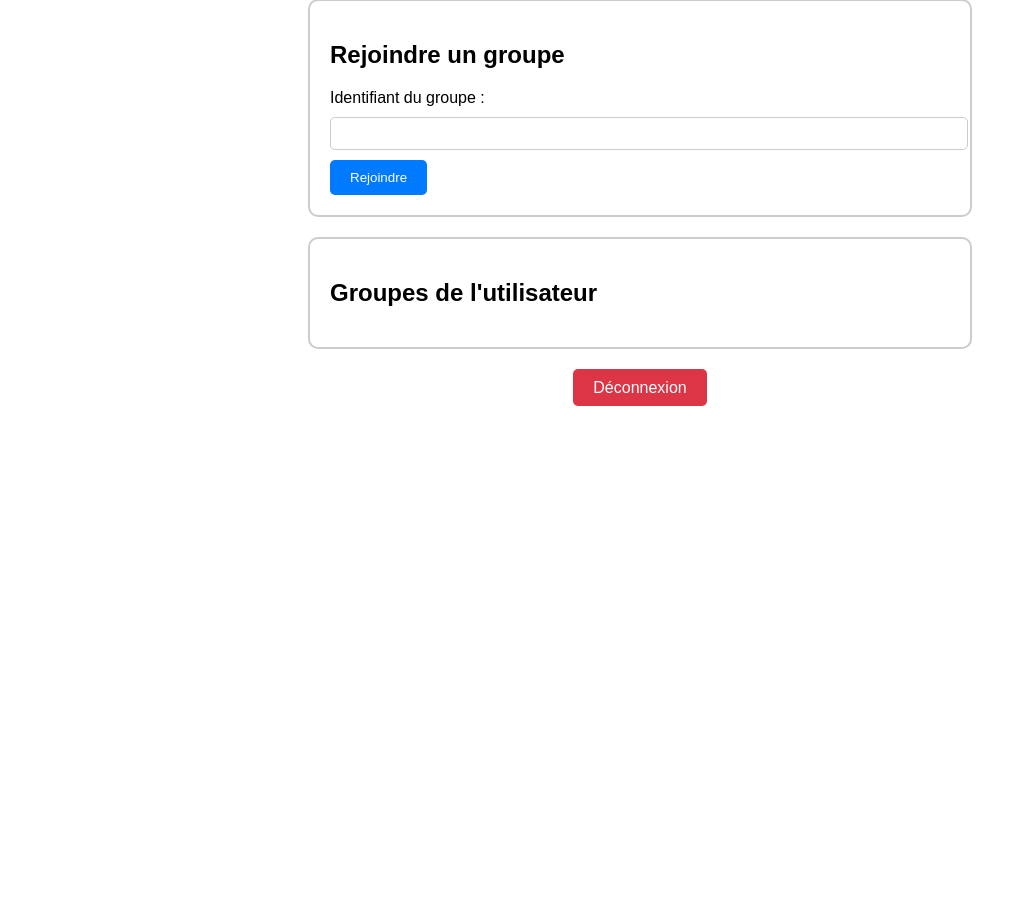
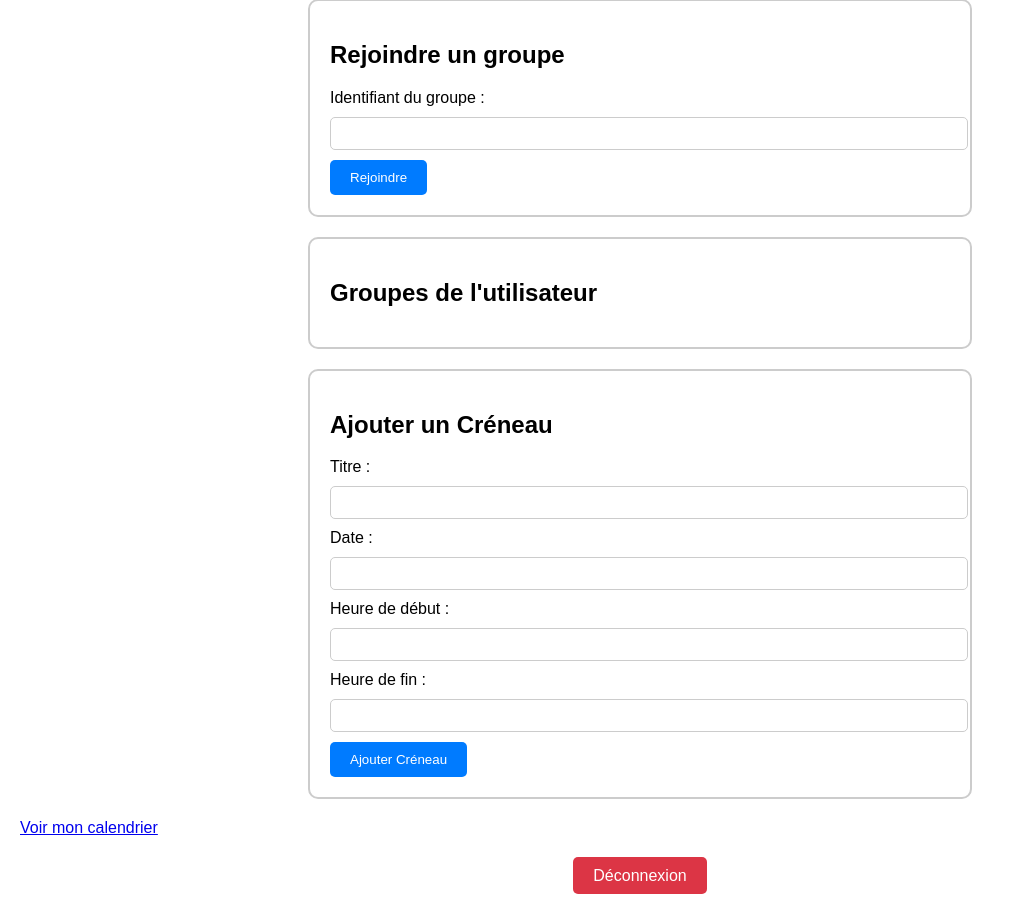
Before and after one commit to Nathanlsch/ProjetFinDeSession, a Flask app: page /acceuil in a window 1280 px wide. Shown: the part 323-1228 px from the top of the page, without its empty margins (0-1015 px from the left). Before the commit the page ends 729 px from the top, so only its background shows below. Run offline with Flask 3, Linux system fonts and the light colour scheme; the visitor is signed in with stand-in values (Sample User, id 1); data that the repository does not hold is empty; some libraries are stand-ins or nearby versions.

Commit message:
Ajout calendrier personnel

```diff
--- a/ServicePython/ServiceBdd.py
+++ b/ServicePython/ServiceBdd.py
@@ -32,7 +32,8 @@ def supprimeUtilisateur(user_id):
 def CreerDonneeUtilisateur(name):
     user_data = {
         "name": name,
-        "groupes": []
+        "groupes": [],
+        "events" : []
     }
     return user_data
 
@@ -220,6 +221,34 @@ def ajouter_evenement_groupe(event_json, group_id):
     else:
         print("Le groupe", group_id, "n'existe pas dans la base de données.")
 
+def ajouter_evenement_user(event_json, user_id):
+    # Convertir l'objet JSON en dictionnaire Python
+    event_data = json.loads(event_json)
+
+    # Référence de l'user dans la base de données
+    user_ref = db.collection("users").document(user_id)
+
+    # Obtenir le document de l'user
+    user_doc = user_ref.get()
+
+    # Vérifier si l'user existe dans la base de données
+    if user_doc.exists:
+        # Obtenir les données du groupe
+        user_data = user_doc.to_dict()
+
+        # Obtenir la liste des événements actuels du groupe
+        events = user_data.get("events", [])
+
+        # Ajouter le nouvel événement à la liste des événements
+        events.append(event_data)
+
+        # Mettre à jour les données du groupe avec la nouvelle liste d'événements
+        user_ref.update({"events": events})
+
+        print("Événement ajouté avec succès au groupe", user_id)
+    else:
+        print("Le groupe", user_id, "n'existe pas dans la base de données.")
+
 def liste_evenements_groupe(group_id):
     # Référence du groupe dans la base de données
     group_ref = db.collection("groupes").document(group_id)
@@ -239,6 +268,27 @@ def liste_evenements_groupe(group_id):
         return events
     else:
         print("Le groupe", group_id, "n'existe pas dans la base de données.")
+        return []
+
+def liste_evenements_user(user_id):
+    # Référence du groupe dans la base de données
+    user_ref = db.collection("users").document(user_id)
+
+    # Obtenir le document du groupe
+    user_doc = user_ref.get()
+
+    # Vérifier si le groupe existe dans la base de données
+    if user_doc.exists:
+        # Obtenir les données du groupe
+        user_data = user_doc.to_dict()
+
+        # Obtenir la liste des événements du groupe
+        events = user_data.get("events", [])
+
+        # Retourner la liste des événements (convertis en JSON)
+        return events
+    else:
+        print("Le groupe", user_id, "n'existe pas dans la base de données.")
         return []
 
 def user_existe(document_id):
--- a/main.py
+++ b/main.py
@@ -141,6 +141,30 @@ def sauvegarder_creneau():
         ServiceBdd.ajouter_evenement_groupe(json, group_id)
     return 'Créneau ajouté avec succès !'
 
+@app.route('/sauvegarder-creneau-user', methods=['POST'])
+def sauvegarder_creneau_user():
+    if request.method == 'POST':
+        # Récupérer les données du formulaire
+        titre = request.form.get('titre')
+        date = request.form.get('date')
+        heure_debut = request.form.get('heure-debut')
+        heure_fin = request.form.get('heure-fin')
+        user_id = session['user_id']
+
+        json = creer_evenement_json(date, heure_debut,heure_fin,titre)
+        ServiceBdd.ajouter_evenement_user(json, user_id)
+    return 'Créneau ajouté avec succès !'
+
+@app.route('/calendrier-user')
+def calendrier_user():
+    liste_groupe = ServiceBdd.groupesUtilisateurParIdUtilisateur(session['user_id'])
+    liste_ids = [element['id'] for element in liste_groupe]
+    events = ServiceBdd.liste_evenements_user(session['user_id'])
+    for group_id in liste_ids :
+        events_groupe = ServiceBdd.liste_evenements_groupe(group_id)
+        events.extend(events_groupe)
+    print(events)
+    return render_template('emploi_du_temps.html', events=json.dumps(events), group_id="null")
 
 '''
 if __name__ == '__main__':
--- a/static/css/style_acceuil.css
+++ b/static/css/style_acceuil.css
@@ -11,7 +11,8 @@ body {
 
   #create-group-form,
   #join-group-form,
-  #user-groups{
+  #user-groups,
+  #creneau-form{
     width: 50%;
     margin: 0 auto;
     padding: 20px;
@@ -26,13 +27,15 @@ body {
   }
 
   #create-group-form form label,
-  #join-group-form form label {
+  #join-group-form form label,
+  #creneau-form label {
     display: block;
     margin-bottom: 10px;
   }
 
   #create-group-form form input[type="text"],
-  #join-group-form form input[type="text"] {
+  #join-group-form form input[type="text"],
+  #creneau-form input[type="text"]{
     width: 100%;
     padding: 8px;
     border: 1px solid #ccc;
@@ -41,7 +44,8 @@ body {
   }
 
   #create-group-form form button,
-  #join-group-form form button {
+  #join-group-form form button,
+  #creneau-form button {
     padding: 10px 20px;
     background-color: #007bff;
     color: #fff;
@@ -51,7 +55,8 @@ body {
   }
 
   #create-group-form form button:hover,
-  #join-group-form form button:hover {
+  #join-group-form form button:hover,
+  #creneau-form button:hover{
     background-color: #0056b3;
   }
 
--- a/template/acceuil.html
+++ b/template/acceuil.html
@@ -4,6 +4,17 @@
   <meta charset="UTF-8">
   <title>Page de bienvenue</title>
   <link rel="stylesheet" type="text/css" href="../static/css/style_acceuil.css">
+
+  <link rel="stylesheet" href="https://code.jquery.com/ui/1.12.1/themes/base/jquery-ui.css">
+  <script src="https://code.jquery.com/jquery-3.5.1.min.js"></script>
+  <script src="https://code.jquery.com/ui/1.12.1/jquery-ui.min.js"></script>
+  <script src="https://cdnjs.cloudflare.com/ajax/libs/jquery-timepicker/1.10.0/jquery.timepicker.min.js"></script>
+  <link rel="stylesheet" href="https://cdnjs.cloudflare.com/ajax/libs/jquery-timepicker/1.10.0/jquery.timepicker.min.css">
+
+
+
+
+
 </head>
 
 
@@ -39,10 +50,65 @@
     {% endfor %}
   </div>
 
+  <!-- Formulaire de saisie des créneaux -->
+  <form id="creneau-form" action="/sauvegarder-creneau-user" method="post" onsubmit="submitForm(event)">
+    <h2>Ajouter un Créneau</h2>
+    <label for="titre">Titre :</label>
+    <input type="text" id="titre" name="titre" required>
+    <label for="date">Date :</label>
+    <input type="text" id="date" name="date" required>
+    <label for="heure-debut">Heure de début :</label>
+    <input type="text" id="heure-debut" name="heure-debut" required>
+    <label for="heure-fin">Heure de fin :</label>
+    <input type="text" id="heure-fin" name="heure-fin" required>
+    <button type="submit">Ajouter Créneau</button>
+  </form>
+
+  <div id="calendrier">
+    <a href="/calendrier-user">Voir mon calendrier</a>
+  </div>
+
   <div id="logout-button">
     <a href="/deconnexion">Déconnexion</a>
   </div>
 
 
+   <!-- Script JavaScript pour activer le datepicker et les time pickers -->
+   <script>
+    // Activer le datepicker pour le champ de saisie de la date
+    $(function() {
+      $("#date").datepicker({ dateFormat: "yy-mm-dd" });
+    });
+
+    // Activer les time pickers pour les champs de saisie des heures de début et de fin
+    $(function() {
+      $("#heure-debut, #heure-fin").timepicker({ timeFormat: 'H:i', dropdown: false });
+    });
+
+    function submitForm(event) {
+        event.preventDefault(); // Empêche le comportement par défaut du formulaire
+
+        // Récupérer les données du formulaire
+        var formData = $('#creneau-form').serialize();
+
+        // Envoyer les données du formulaire au serveur de manière asynchrone
+        $.ajax({
+            type: 'POST',
+            url: '/sauvegarder-creneau-user',
+            data: formData,
+            success: function(response) {
+                // Faire quelque chose en cas de succès, par exemple afficher un message de confirmation
+                alert('Créneau ajouté avec succès!');
+            },
+            error: function(xhr, status, error) {
+                // Gérer les erreurs en cas d'échec de la requête
+                console.error(error);
+            }
+        });
+    }
+
+  </script>
+
+
 </body>
 </html>
--- a/template/emploi_du_temps.html
+++ b/template/emploi_du_temps.html
@@ -41,7 +41,11 @@
   <body>
     <div id='calendar'></div>
     <div id="retour">
-      <a href="/groupe-details?id={{ group_id }}">Retour a la page du groupe</a>
+      {% if group_id == "null" %}
+        <a href="/acceuil">Retour a la page d'acceuil</a>
+      {% else %}
+        <a href="/groupe-details?id={{ group_id }}">Retour a la page du groupe</a>
+      {% endif %}
     </div>
   </body>
 </html>
```
